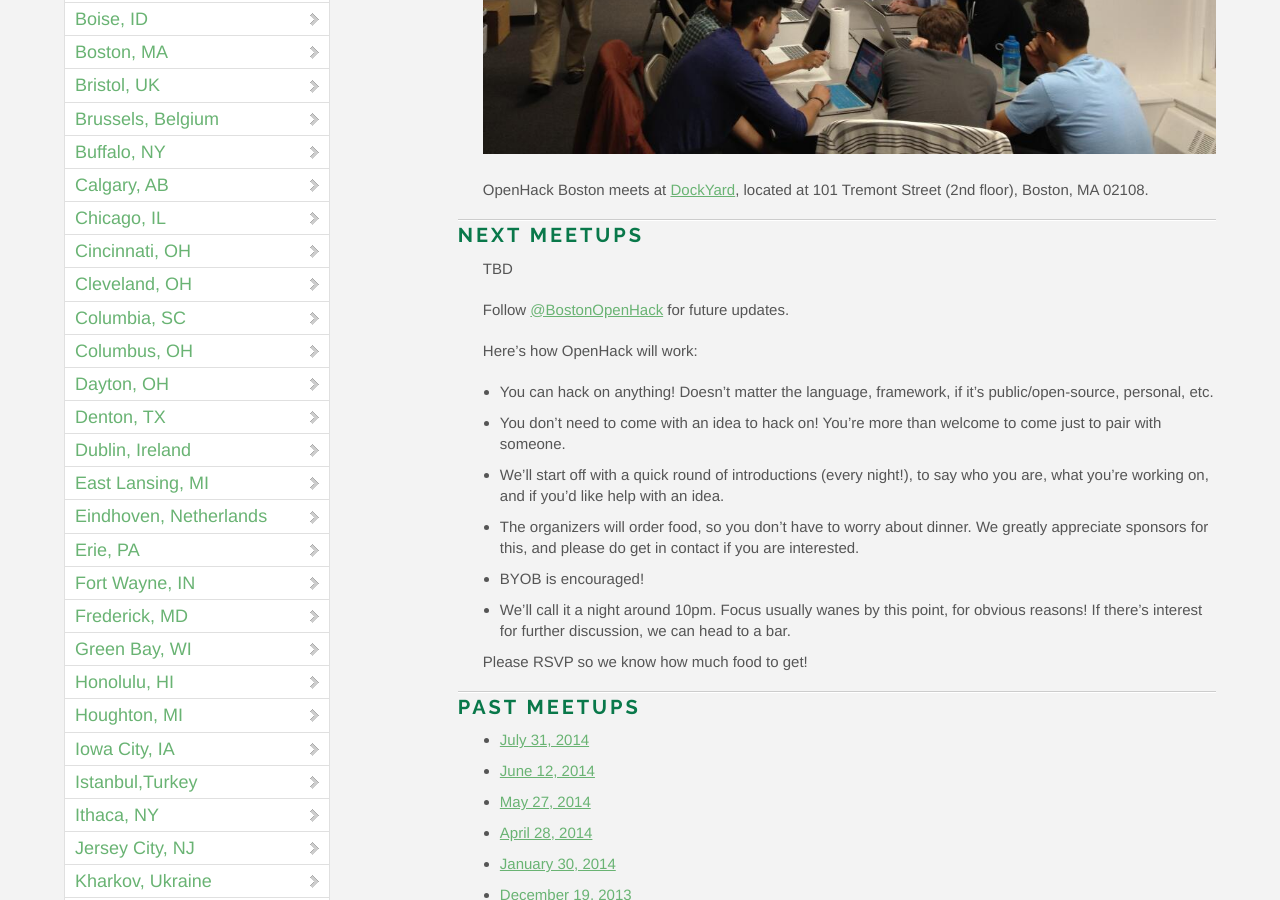
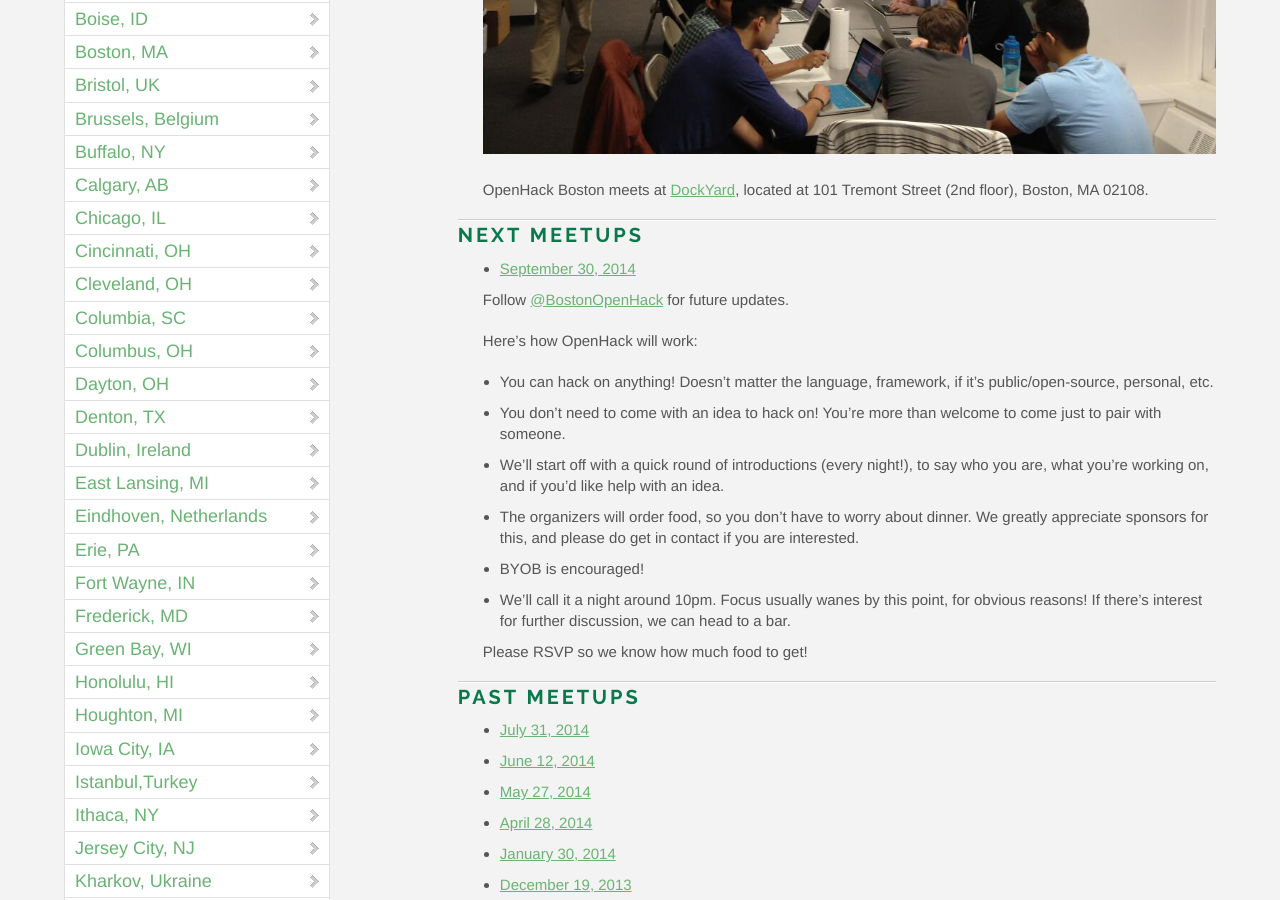
Before and after one commit to OpenHack/openhack.github.com, a Jekyll site: the page built from boston/index.markdown, in a window 1280 px wide and 900 px high, scrolled down 611 px. Built offline with Jekyll 4.4.1, drawn with Linux system fonts in a browser that asks for light colours; nearby versions of some CDN libraries; comment, search, counter and statistics services are not loaded.

Commit message:
BOSTON: OCTHE HACK IS BACK

```diff
--- a/boston/index.markdown
+++ b/boston/index.markdown
@@ -12,7 +12,7 @@ Tremont Street (2nd floor), Boston, MA 02108.
 
 ### Next meetups
 
-TBD
+* [September 30, 2014](https://guestlistapp.com/events/287724)
 
 Follow [@BostonOpenHack](https://twitter.com/BostonOpenHack) for future
 updates.
```
